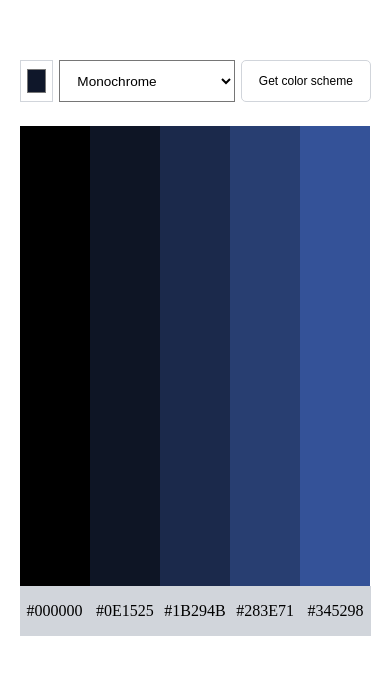
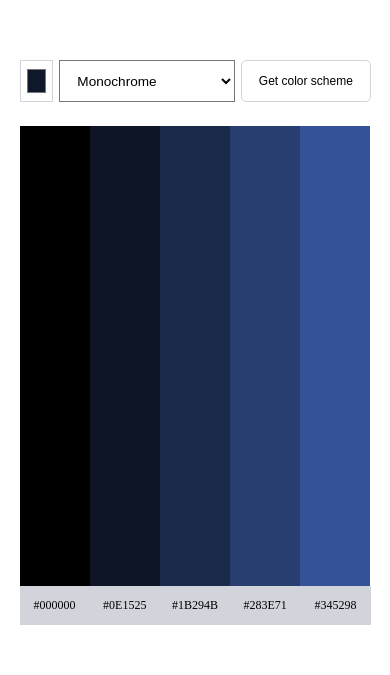
Before and after one commit to miguelmiguelde/Color-scheme, a website built with Vite: page index.html in a window 390 px wide. Shown: the part 111-786 px from the top of the page. Built offline with nearby package versions, Linux system fonts and the light colour scheme.

Commit message:
text fixed

```diff
--- a/index.css
+++ b/index.css
@@ -138,8 +138,8 @@ body {
         width: 90vw;
 
     }
-    .hex-code-tex{
-        font-size: 0.02rem;
+    .hex-code-text{
+        font-size: 0.75rem;
         overflow: hidden;
     }
     #header{
```
